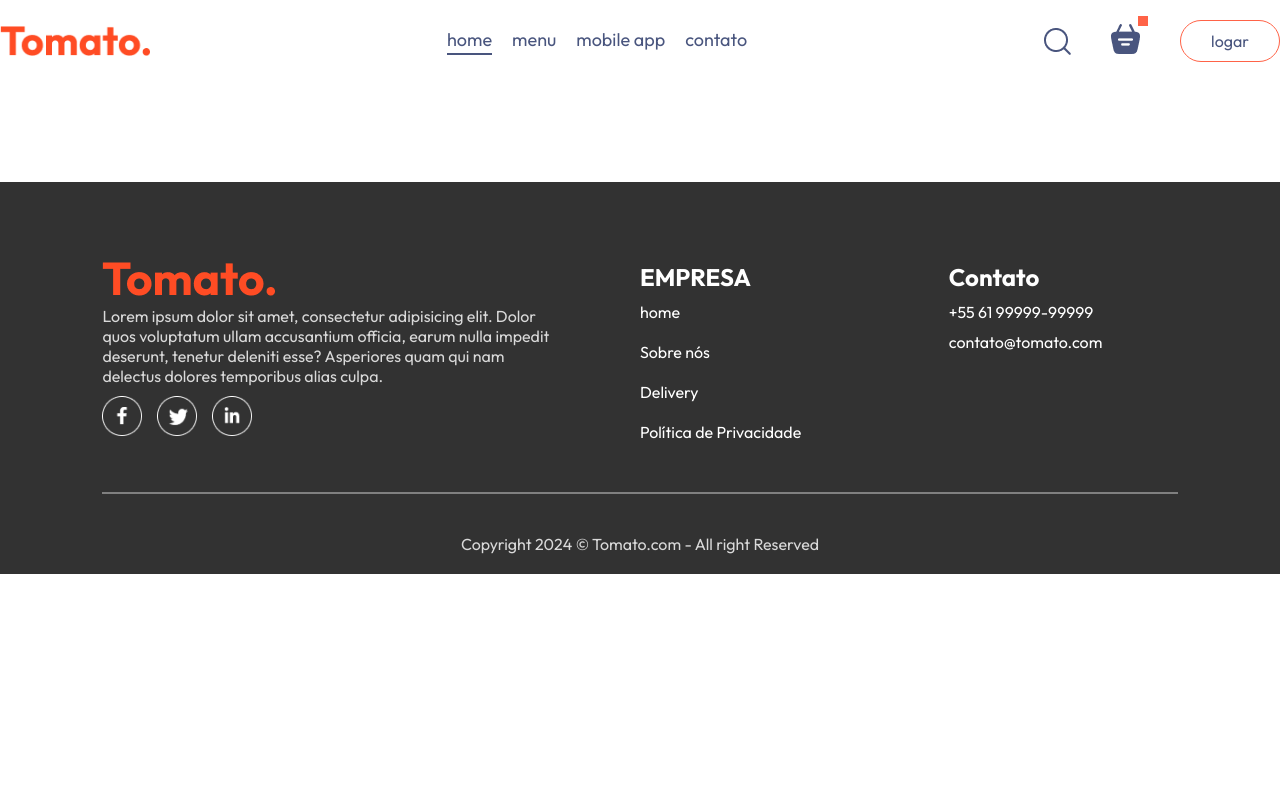
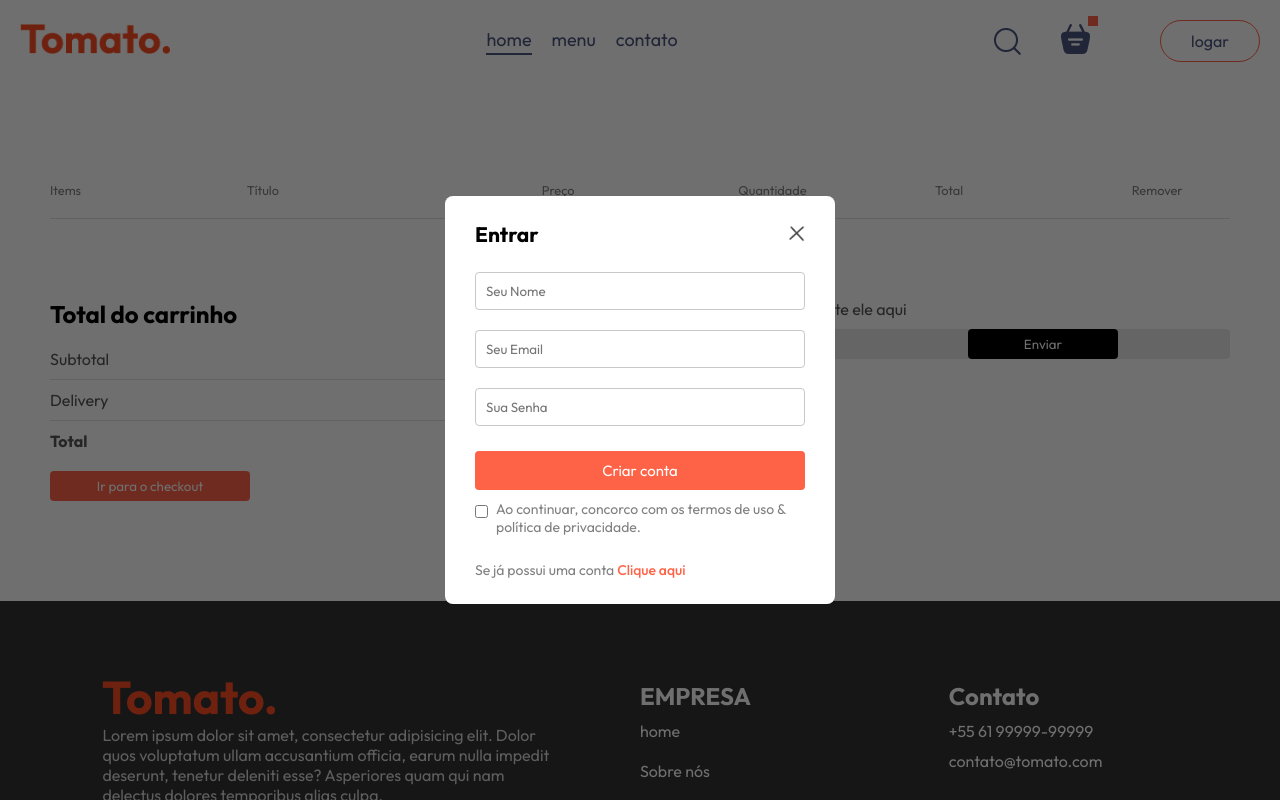
Before and after one commit to GuilhermeSegattoo/Food-Del, a React (Vite) app in the folder frontend/: page /cart in a window 1280 px wide. Both pictures are taken after a click on the button "logar". Shown: the top 800 px of the page. Built offline with nearby package versions, Linux system fonts and the light colour scheme.

Commit message:
Adicionando a tela de login, cadastro, carrinho de compras e ainda falta terminar o checkout

```diff
--- a/frontend/src/App.jsx
+++ b/frontend/src/App.jsx
@@ -4,12 +4,19 @@ import Home from "./pages/Home/Home"
 import Cart from "./pages/Cart/Cart"
 import PlaceOrder from "./pages/PlaceOrder/PlaceOrder"
 import Footer from "./components/Footer/Footer"
+import { useState } from "react"
+import LoginPopup from "./components/LoginPopup/LoginPopup"
 
 function App() {
+
+ const [showLogin,setShowLogin] = useState(false);
   return (
     <>
+     {showLogin?<LoginPopup setShowLogin={setShowLogin}/>:<></>}
      <div>
-      <Navbar/>
+      <Navbar
+      setShowLogin={setShowLogin}
+      />
       <Routes>
         <Route path="/" element={<Home/>}/>
         <Route path="/cart" element={<Cart/>}/>
--- a/frontend/src/components/ExploreMenu/ExploreMenu.css
+++ b/frontend/src/components/ExploreMenu/ExploreMenu.css
@@ -52,3 +52,9 @@
     border: 4px solid tomato;
     padding: 2px;
 }
+@media (max-width:1050px) {
+    .explore-menu-text{
+        max-width: 100%;
+        font-size: 14px;
+    }
+}
--- a/frontend/src/components/Footer/Footer.css
+++ b/frontend/src/components/Footer/Footer.css
@@ -40,3 +40,15 @@
     background-color: grey;
     border: none;
 }
+
+@media (max-width:750px) {
+    .footer-content{
+        display: flex;
+        flex-direction: column;
+        gap: 35px;
+    }
+    .footer-copyright{
+        text-align: center;
+    }
+
+}
--- a/frontend/src/components/Header/Header.css
+++ b/frontend/src/components/Header/Header.css
@@ -36,3 +36,19 @@
     font-size: max(1vw,13px);
     border-radius: 50px;
 }
+@media (max-width:1050px) {
+    .header-contents{
+        max-width: 45%;
+    }
+}
+@media (max-width:750px) {
+    .header-contents{
+        max-width: 90% auto;
+    }
+    .header-contents p{
+        display: none;
+    }
+    .header-contents button{
+        padding: 2vw 4vw;
+    }
+}
--- /dev/null
+++ b/frontend/src/components/LoginPopup/LoginPopup.css
@@ -0,0 +1,65 @@
+.login-popup{
+    position: absolute;
+    z-index: 1;
+    width: 100%;
+    height: 100%;
+    background-color: #00000090;
+    display: grid;
+}
+.login-popup-container{
+    place-self: center;
+    width: max(23vw,330px);
+    color: #808080;
+    background-color: white;
+    display: flex;
+    flex-direction: column;
+    gap: 25px;
+    padding: 25px 30px;
+    border-radius: 8px;
+    font-size: 14px;
+    animation: fadeIn 0.5s;
+}
+.login-popup-title{
+    display: flex;
+    justify-content: space-between;
+    align-items: center;
+    color: black;
+}
+.login-popup-title img{
+    width: 16px;
+    cursor: pointer;
+}
+.login-popup-inputs{
+    display: flex;
+    flex-direction: column;
+    gap: 20px;
+}
+.login-popup-inputs input{
+    outline: none;
+    border: 1px solid #c9c9c9;
+    padding: 10px;
+    border-radius: 4px;
+}
+.login-popup-container button{
+    border: none;
+    padding: 10px;
+    border-radius: 4px;
+    color: white;
+    background-color: tomato;
+    font-size: 15px;
+    cursor: pointer;
+}
+.login-popup-condition{
+    display: flex;
+    align-items: start;
+    gap: 8px;
+    margin-top: -15px;
+}
+.login-popup-condition input{
+    margin-top: 5px;
+}
+.login-popup p span{
+    color: tomato;
+    font-weight: 500;
+    cursor: pointer;
+}
--- /dev/null
+++ b/frontend/src/components/LoginPopup/LoginPopup.jsx
@@ -0,0 +1,34 @@
+import React, { useState } from "react";
+import './LoginPopup.css';
+import { assets } from "../../assets/assets";
+
+const LoginPopup = ({setShowLogin}) =>{
+
+    const [currState,setCurrState] = useState("Entrar")
+
+    return(
+        <div className="login-popup">
+          <form className="login-popup-container">
+            <div className="login-popup-title">
+                <h2>{currState}</h2>
+                <img onClick={()=>setShowLogin(false)} src={assets.cross_icon} alt="" />
+            </div>
+            <div className="login-popup-inputs">
+                {currState==="Login"?<></>:<input type="text" placeholder="Seu Nome" required />}
+                <input type="email" placeholder="Seu Email" required />
+                <input type="password" placeholder="Sua Senha" required />
+            </div>
+            <button>{currState==="Entrar"?"Criar conta":"Login"}</button>
+            <div className="login-popup-condition">
+                <input type="checkbox" required />
+                <p>Ao continuar, concorco com os termos de uso & política de privacidade.</p>
+            </div>
+            {currState==="Login"
+            ?<p>Criar uma conta nova <span onClick={()=>setCurrState("Entrar")}>Clique aqui</span></p>
+            :<p>Se já possui uma conta <span onClick={()=>setCurrState("Login")}>Clique aqui</span></p>}
+          </form>
+        </div>
+    )
+}
+
+export default LoginPopup
--- a/frontend/src/components/Navbar/Navbar.css
+++ b/frontend/src/components/Navbar/Navbar.css
@@ -7,6 +7,7 @@
 
 .navbar .logo{
     width: 150px;
+    margin-left: 20px;
 }
 
 .navbar-menu{
@@ -30,6 +31,8 @@
     border-radius: 50px;
     cursor: pointer;
     transition: 0.3s;
+    margin-left: 30px;
+    margin-right: 20px;
 
 }
 
@@ -58,3 +61,49 @@
     top: -8px;
     right: -8px;
 }
+
+@media (max-width:1050px) {
+    .navbar .logo{
+        width: 140px;
+    }
+    .navbar-menu{
+        gap: 20px;
+        font-size: 17px;
+    }
+    .navbar-right{
+        gap: 30px;
+    }
+    .navbar-right img{
+        width: 22px;
+    }
+    .navbar-right button{
+        padding: 8px 25px;
+    }
+
+}
+@media (max-width:900px) {
+    .navbar .logo{
+        width: 120px;
+    }
+    .navbar-menu{
+        gap: 20px;
+        font-size: 16px;
+    }
+    .navbar-right{
+        gap: 20px;
+    }
+    .navbar-right img{
+        width: 20px;
+    }
+    .navbar-right button{
+        padding: 7px 20px;
+        font-size: 15px;
+    }
+
+}@media (max-width:700px) {
+    .navbar-menu{
+      display: none;
+    }
+
+
+}
--- a/frontend/src/components/Navbar/Navbar.jsx
+++ b/frontend/src/components/Navbar/Navbar.jsx
@@ -1,27 +1,27 @@
 import { useState } from 'react'
 import { assets } from '../../assets/assets'
 import './Navbar.css'
+import { Link } from 'react-router-dom';
 
-function navbar() {
+function navbar({setShowLogin}) {
 
   const [menu,setMenu] = useState("home");
 
   return (
     <div className='navbar'>
-        <img src={assets.logo} alt='' className='logo'/>
+        <Link to='/'><img src={assets.logo} alt='' className='logo'/></Link>
         <ul className='navbar-menu'>
-          <li onClick={()=>setMenu("home")} className={menu==="home"?"active":""}>home</li>
-          <li onClick={()=>setMenu("menu")} className={menu==="menu"?"active":""}>menu</li>
-          <li onClick={()=>setMenu("mobile-app")} className={menu==="mobile-app"?"active":""}>mobile app</li>
-          <li onClick={()=>setMenu("contato")} className={menu==="contato"?"active":""}>contato</li>
+          <Link to='/' onClick={()=>setMenu("home")} className={menu==="home"?"active":""}>home</Link>
+          <a href='#explore-menu' onClick={()=>setMenu("menu")} className={menu==="menu"?"active":""}>menu</a>
+          <a href='#footer' onClick={()=>setMenu("contato")} className={menu==="contato"?"active":""}>contato</a>
         </ul>
         <div className='navbar-right'>
           <img src={assets.search_icon} alt=''></img>
           <div className='navbar-search-icon'>
-            <img src={assets.basket_icon} alt=''></img>
+            <Link to='/cart'><img src={assets.basket_icon} alt=''></img></Link>
             <div className="dot"></div>
           </div>
-          <button className="">logar</button>
+          <button onClick={()=>setShowLogin(true)} className="">logar</button>
         </div>
     </div>
   )
--- a/frontend/src/index.css
+++ b/frontend/src/index.css
@@ -5,6 +5,7 @@
   margin: 0;
   box-sizing: 0;
   font-family: Outfit;
+  scroll-behavior: smooth;
 }
 body{
   min-height: 100vh;
--- a/frontend/src/pages/Cart/Cart.css
+++ b/frontend/src/pages/Cart/Cart.css
@@ -0,0 +1,87 @@
+.cart{
+    margin-top: 100px;
+    margin-left: 50px;
+    margin-right: 50px;
+}
+.cart-items-title{
+    display: grid;
+    grid-template-columns: 1fr 1.5fr 1fr 1fr 1fr 0.5fr;
+    align-items: center;
+    color: grey;
+    font-size: max(1vw,12px);
+}
+.cart-items-item{
+    margin: 10px 0px;
+    color: black;
+}
+.cart-items-item img{
+    width: 50px;
+}
+.cart hr{
+    height: 1px;
+    background-color: #e2e2e2;
+    border: none;
+}
+.cart-items-item .cross{
+    cursor: pointer;
+}
+.cart-bottom{
+    margin-top: 80px;
+    display: flex;
+    justify-content: space-between;
+    gap: max(12vw,2opx);
+}
+.cart-total{
+    flex: 1;
+    display: flex;
+    flex-direction: column;
+    gap: 20px;
+}
+.cart-total-details{
+    display: flex;
+    justify-content: space-between;
+    color: #555;
+}
+.cart-total hr{
+    margin: 10px 0px;
+}
+.cart-total button{
+    border: none;
+    color: white;
+    background-color: tomato;
+    width: max(15vw,200px);
+    height: 30px;
+    padding: 12px, 0px;
+    border-radius: 4px;
+    cursor: pointer;
+}
+.cart-promocode{
+    flex: 1;
+    margin-left: 30px;
+}
+.cart-promocode p{
+    color: #555;
+}
+.cart-promocode-input{
+    margin-top: 10px;
+    display: flex;
+    justify-content: space-between;
+    justify-content: center;
+    background-color: #eaeaea;
+    border-radius: 4px;
+}
+.cart-promocode-input input{
+    background: transparent;
+    border: none;
+    outline: none;
+    padding-left: 10px;
+}
+.cart-promocode-input button{
+    width: max(10vw,150px);
+    height: 30px;
+    padding: 12px, 5px;
+    background-color: black;
+    border: none;
+    color: white;
+    border-radius: 4px;
+}
--- a/frontend/src/pages/Cart/Cart.jsx
+++ b/frontend/src/pages/Cart/Cart.jsx
@@ -1,12 +1,73 @@
-import React from 'react';
+import React, { useContext } from 'react';
+import { StoreContext } from '../../context/StoreContext';
 import './Cart.css';
 
 const Cart = () => {
-    return (
-        <div>
 
+  const { cartItems, food_list, removeFromCart } = useContext(StoreContext)
+
+  return (
+    <div className='cart'>
+      <div className="cart-items">
+        <div className="cart-items-title">
+          <p>Items</p>
+          <p>Título</p>
+          <p>Preço</p>
+          <p>Quantidade</p>
+          <p>Total</p>
+          <p>Remover</p>
         </div>
-    )
+        <br />
+        <hr />
+        {food_list.map((item, index) => {
+          if (cartItems[item._id] > 0) {
+            return (
+              <div>
+                <div className="cart-items-title cart-items-item">
+                  <img src={item.image} alt="" />
+                  <p>{item.name}</p>
+                  <p>R${item.price}</p>
+                  <p>{cartItems[item._id]}</p>
+                  <p>{item.price * cartItems[item._id]}</p>
+                  <p onClick={()=>removeFromCart(item._id)} className='cross'>x</p>
+                </div>
+                <hr />
+              </div>
+            )
+          }
+        })}
+      </div>
+      <div className="cart-bottom">
+        <div className="cart-total">
+          <h2>Total do carrinho</h2>
+          <div>
+            <div className="cart-total-details">
+              <p>Subtotal</p>
+              <p>{0}</p>
+            </div>
+            <hr />
+            <div className="cart-total-details">
+              <p>Delivery</p>
+              <p>{2}</p>
+            </div>
+            <hr />
+            <div className="cart-total-details">
+              <b>Total</b>
+              <b>{0}</b>
+            </div>
+          </div>
+          <button>Ir para o checkout</button>
+        </div>
+        <div className="cart-promocode">
+          <p>Se você tem CUPOM, digite ele aqui</p>
+          <div className='cart-promocode-input'>
+            <input type="text" placeholder='CUPOM' />
+            <button>Enviar</button>
+          </div>
+        </div>
+      </div>
+    </div>
+  )
 }
 
 export default Cart;
```
Also changed, not shown: frontend/src/context/StoreContext.jsx (+16 -12 lines).
